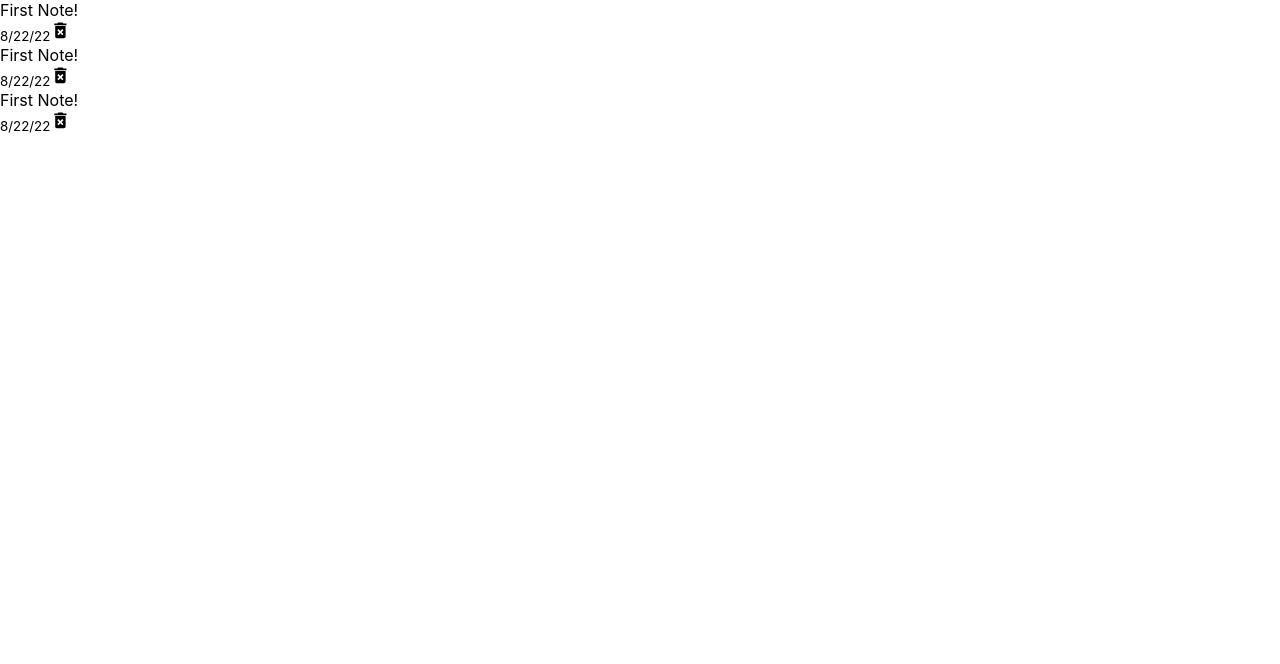
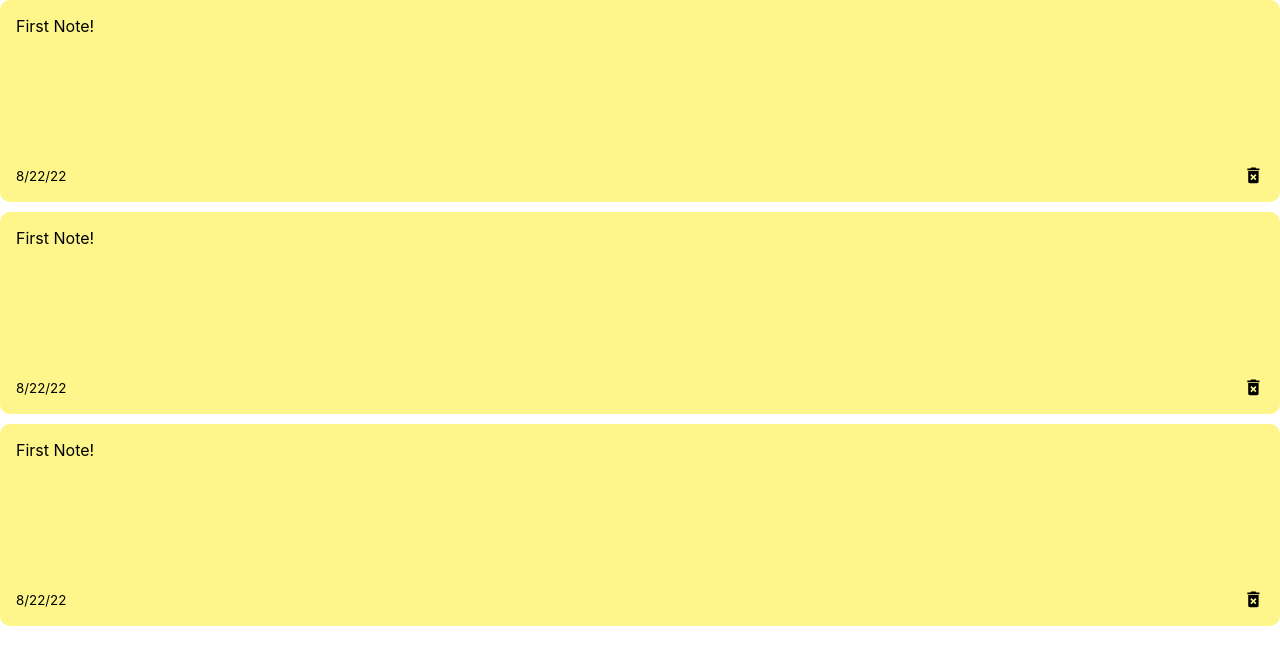
Before and after one commit to jdh2021/react-notes-app, a JavaScript app: page / in a window 1280 px wide. Shown: the top 664 px of the page. Built offline with nearby package versions, Linux system fonts and the light colour scheme; the HTML template or start-up script is replaced by a standard one.

Commit message:
updated css for Note and note footer

```diff
--- a/src/index.css
+++ b/src/index.css
@@ -11,3 +11,20 @@
   font-family: source-code-pro, Menlo, Monaco, Consolas, 'Courier New',
     monospace;
 }
+
+.note {
+  background-color: #fef68a;
+  margin-bottom: 10px;
+  border-radius: 10px;
+  padding: 1rem;
+  min-height: 170px;
+  display: flex;
+  flex-direction: column;
+  justify-content: space-between;
+}
+
+.note-footer {
+  display: flex;
+  align-items: center;
+  justify-content: space-between;
+}
```
Also changed, not shown: 1 other file (tests, documents, lock files or other folders).
